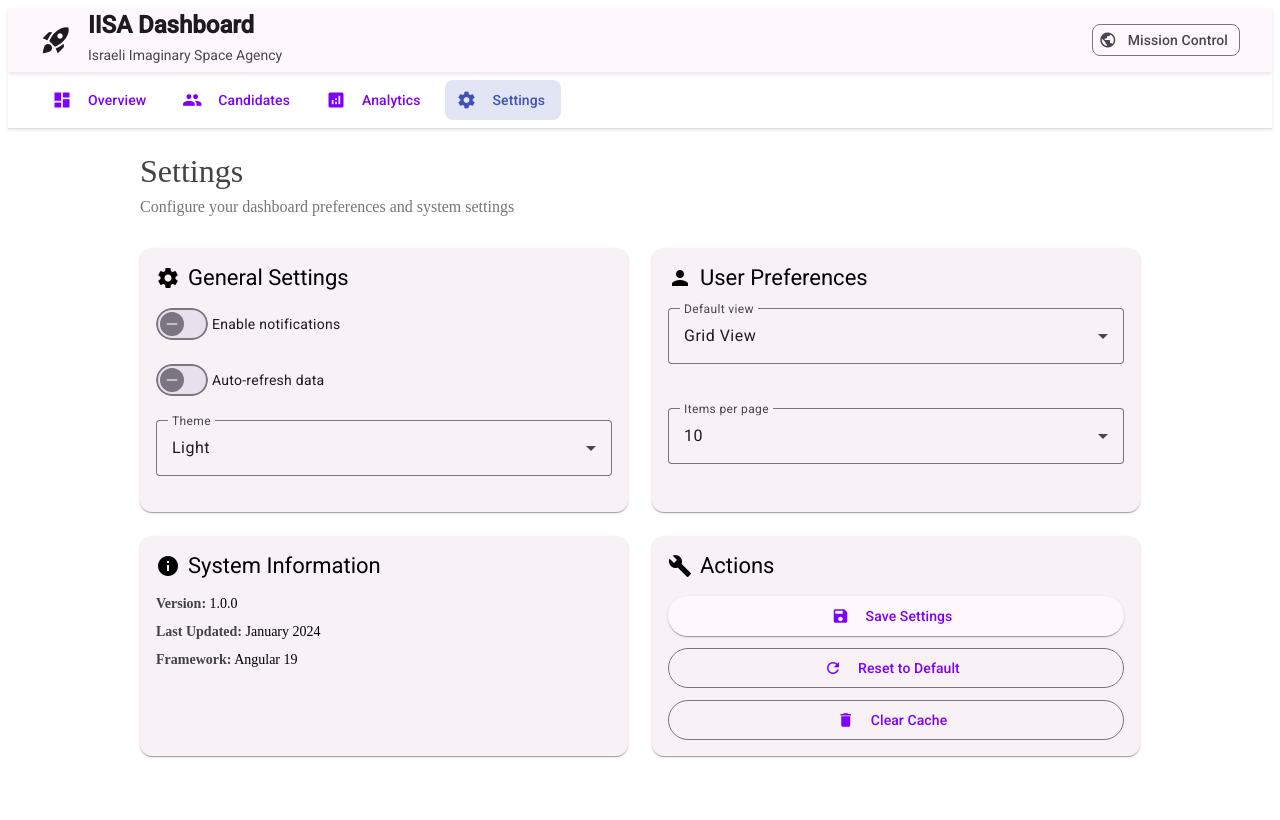
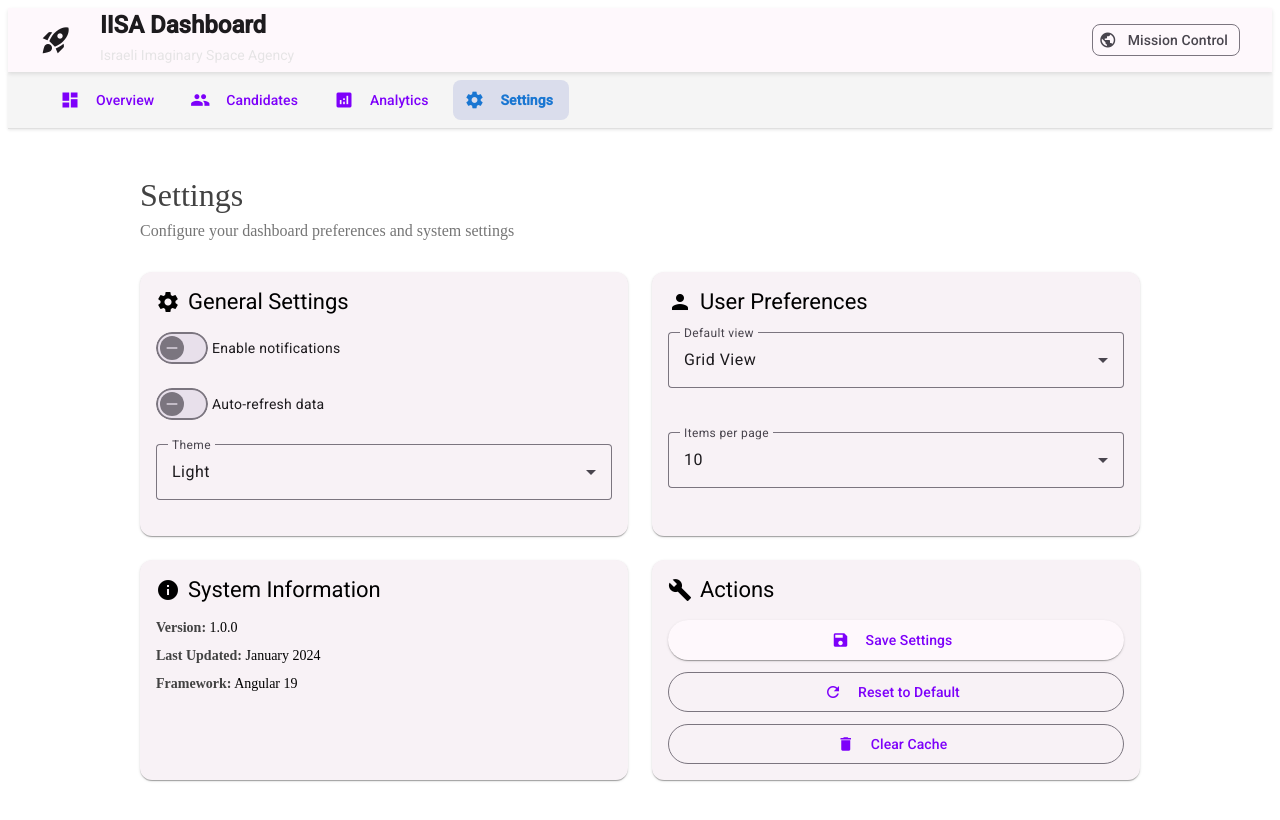
Before and after one commit to DvirMon/v0-iisa, an Angular app: page /settings in a window 1280 px wide. Shown: the top 820 px of the page. Built offline with nearby package versions, Linux system fonts and the light colour scheme.

Commit message:
fixL divide files

```diff
--- /dev/null
+++ b/src/app/app.component.html
@@ -0,0 +1,47 @@
+<!-- Header -->
+<mat-toolbar color="primary" class="app-header">
+  <div class="header-content">
+    <div class="header-left">
+      <mat-icon class="header-icon">rocket_launch</mat-icon>
+      <div class="header-text">
+        <h1 routerLink="/" class="app-title">IISA Dashboard</h1>
+        <span class="subtitle">Israeli Imaginary Space Agency</span>
+      </div>
+    </div>
+    <div class="header-right">
+      <mat-chip-set>
+        <mat-chip color="primary" selected>
+          <mat-icon matChipAvatar>public</mat-icon>
+          Mission Control
+        </mat-chip>
+      </mat-chip-set>
+    </div>
+  </div>
+</mat-toolbar>
+
+<!-- Navigation -->
+<nav class="main-nav">
+  <div class="nav-content">
+    <button mat-button routerLink="/overview" routerLinkActive="active">
+      <mat-icon>dashboard</mat-icon>
+      Overview
+    </button>
+    <button mat-button routerLink="/candidates" routerLinkActive="active">
+      <mat-icon>people</mat-icon>
+      Candidates
+    </button>
+    <button mat-button routerLink="/analytics" routerLinkActive="active">
+      <mat-icon>analytics</mat-icon>
+      Analytics
+    </button>
+    <button mat-button routerLink="/settings" routerLinkActive="active">
+      <mat-icon>settings</mat-icon>
+      Settings
+    </button>
+  </div>
+</nav>
+
+<!-- Router Outlet -->
+<main class="main-content">
+  <router-outlet></router-outlet>
+</main>
--- a/src/app/app.component.scss
+++ b/src/app/app.component.scss
@@ -7,7 +7,9 @@
   position: sticky;
   top: 0;
   z-index: 100;
-  box-shadow: 0 2px 4px rgba(0,0,0,0.1);
+  box-shadow: 0 2px 4px rgba(0, 0, 0, 0.1);
+
+  /* Example: background-color: #1976d2; */
 
   .header-content {
     display: flex;
@@ -27,6 +29,8 @@
       font-size: 32px;
       width: 32px;
       height: 32px;
+
+      margin-right: 12px;
     }
 
     .header-text {
@@ -46,15 +50,22 @@
       .subtitle {
         font-size: 14px;
         opacity: 0.8;
+        color: #e0e0e0;
       }
     }
+  }
+
+  .header-right {
+    display: flex;
+    align-items: center;
   }
 }
 
 .main-nav {
-  background: white;
+  background: #f5f5f5;
+  padding: 0 16px;
   border-bottom: 1px solid #e0e0e0;
-  box-shadow: 0 1px 3px rgba(0,0,0,0.1);
+  box-shadow: 0 1px 3px rgba(0, 0, 0, 0.1);
 
   .nav-content {
     max-width: 1200px;
@@ -79,6 +90,9 @@
         background-color: rgba(63, 81, 181, 0.15);
         color: #3f51b5;
         font-weight: 500;
+
+        font-weight: bold;
+        color: #1976d2;
       }
 
       mat-icon {
@@ -93,6 +107,7 @@
 .main-content {
   flex: 1;
   min-height: calc(100vh - 128px);
+  padding: 24px;
 }
 
 @media (max-width: 768px) {
--- a/src/app/app.component.ts
+++ b/src/app/app.component.ts
@@ -1,66 +1,26 @@
-import { Component } from "@angular/core"
-import { CommonModule } from "@angular/common"
-import { RouterOutlet, RouterModule } from "@angular/router"
-import { MatToolbarModule } from "@angular/material/toolbar"
-import { MatButtonModule } from "@angular/material/button"
-import { MatIconModule } from "@angular/material/icon"
-import { MatChipsModule } from "@angular/material/chips"
+import { Component } from "@angular/core";
+import { CommonModule } from "@angular/common";
+import { RouterOutlet, RouterModule } from "@angular/router";
+import { MatToolbarModule } from "@angular/material/toolbar";
+import { MatButtonModule } from "@angular/material/button";
+import { MatIconModule } from "@angular/material/icon";
+import { MatChipsModule } from "@angular/material/chips";
 
 @Component({
   selector: "app-root",
   standalone: true,
-  imports: [CommonModule, RouterOutlet, RouterModule, MatToolbarModule, MatButtonModule, MatIconModule, MatChipsModule],
-  template: `
-    <!-- Header -->
-    <mat-toolbar color="primary" class="app-header">
-      <div class="header-content">
-        <div class="header-left">
-          <mat-icon class="header-icon">rocket_launch</mat-icon>
-          <div class="header-text">
-            <h1 routerLink="/" class="app-title">IISA Dashboard</h1>
-            <span class="subtitle">Israeli Imaginary Space Agency</span>
-          </div>
-        </div>
-        <div class="header-right">
-          <mat-chip-set>
-            <mat-chip color="primary" selected>
-              <mat-icon matChipAvatar>public</mat-icon>
-              Mission Control
-            </mat-chip>
-          </mat-chip-set>
-        </div>
-      </div>
-    </mat-toolbar>
-
-    <!-- Navigation -->
-    <nav class="main-nav">
-      <div class="nav-content">
-        <button mat-button routerLink="/overview" routerLinkActive="active">
-          <mat-icon>dashboard</mat-icon>
-          Overview
-        </button>
-        <button mat-button routerLink="/candidates" routerLinkActive="active">
-          <mat-icon>people</mat-icon>
-          Candidates
-        </button>
-        <button mat-button routerLink="/analytics" routerLinkActive="active">
-          <mat-icon>analytics</mat-icon>
-          Analytics
-        </button>
-        <button mat-button routerLink="/settings" routerLinkActive="active">
-          <mat-icon>settings</mat-icon>
-          Settings
-        </button>
-      </div>
-    </nav>
-
-    <!-- Router Outlet -->
-    <main class="main-content">
-      <router-outlet></router-outlet>
-    </main>
-  `,
+  imports: [
+    CommonModule,
+    RouterOutlet,
+    RouterModule,
+    MatToolbarModule,
+    MatButtonModule,
+    MatIconModule,
+    MatChipsModule,
+  ],
+  templateUrl: "./app.component.html",
   styleUrls: ["./app.component.scss"],
 })
 export class AppComponent {
-  title = "iisa-dashboard"
+  title = "iisa-dashboard";
 }
```
